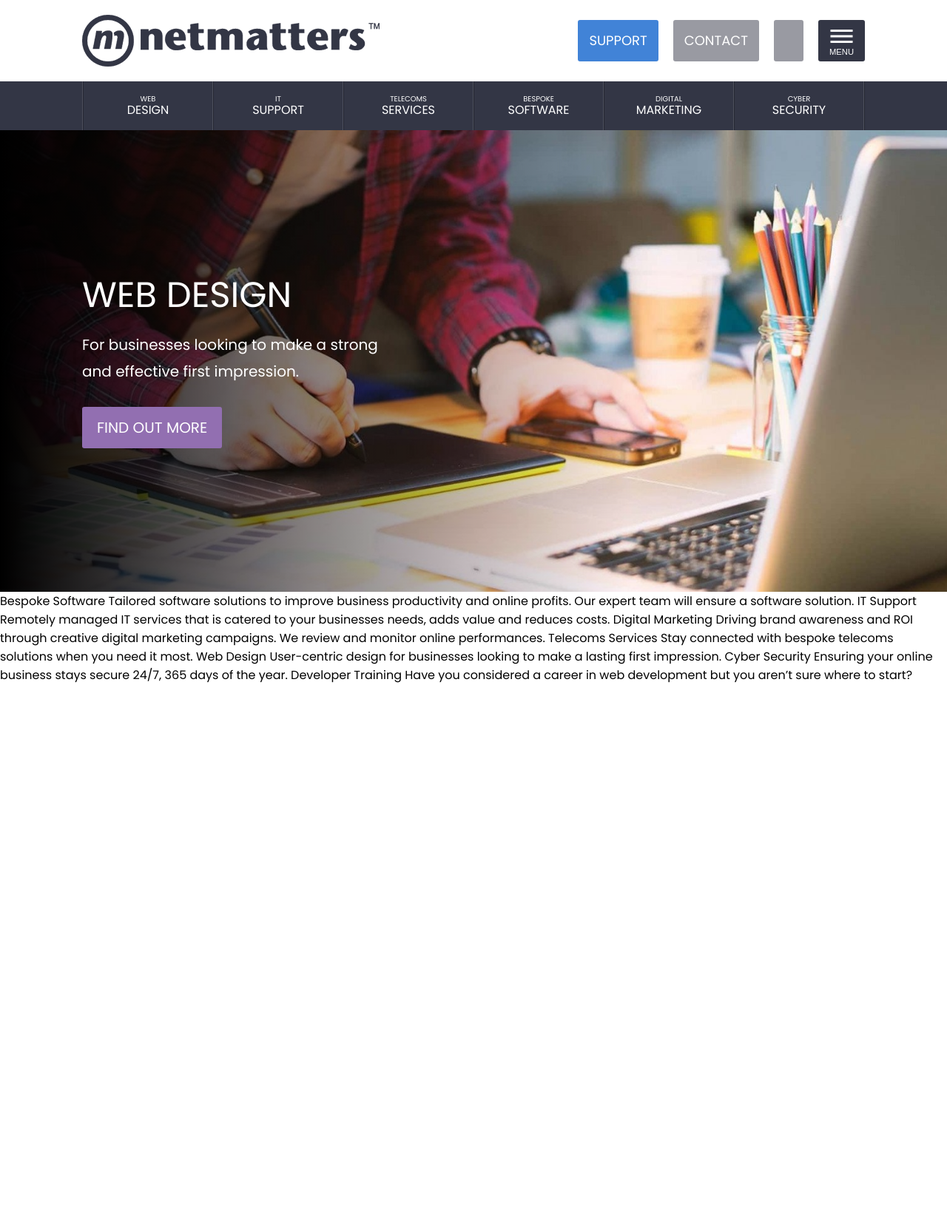
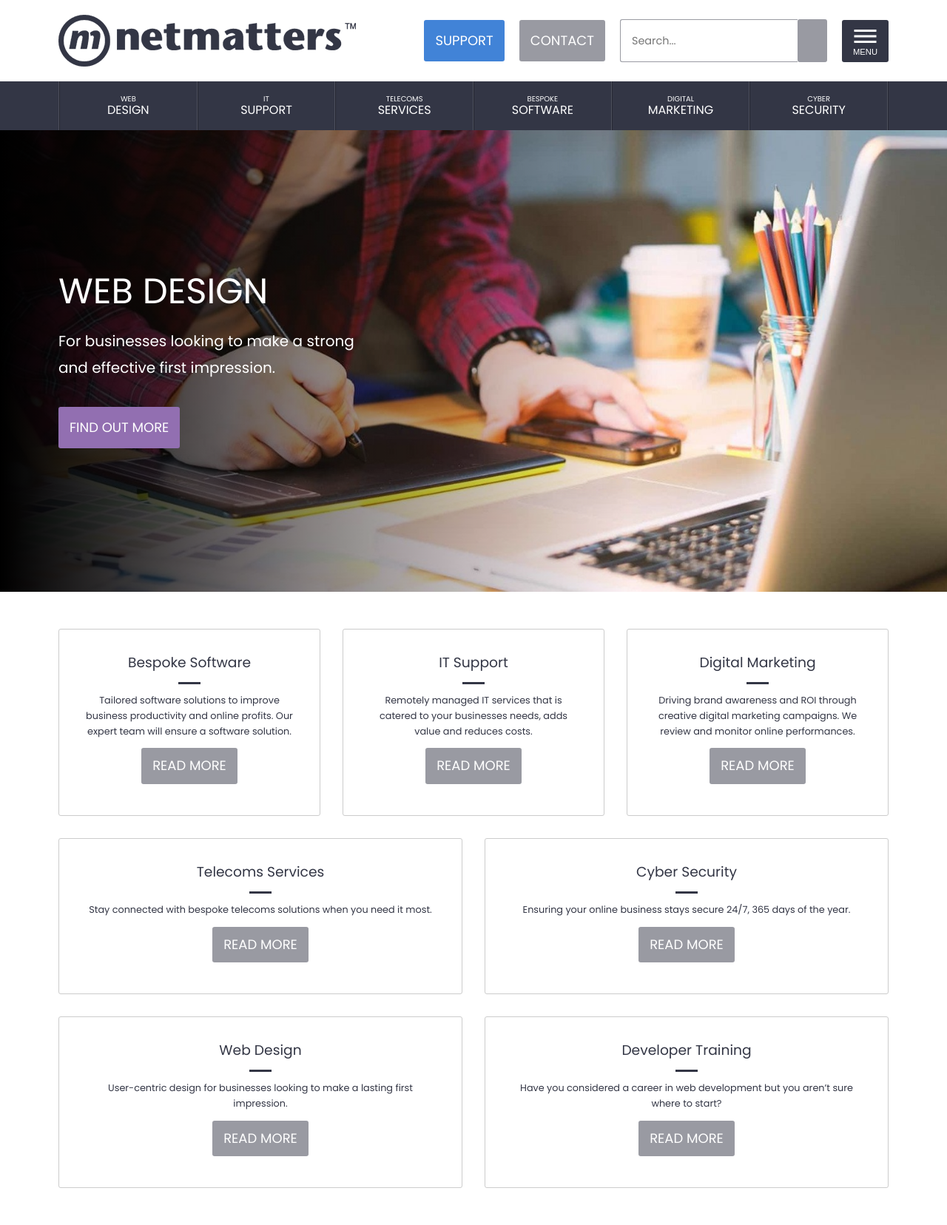
Before and after one commit to donscity/Netmatters-Site-Page, a PHP site: page / in a window 1280 px wide. Shown: the whole page at 74% size. Before the commit the page ends 923 px from the top, so only its background shows below. Run offline with PHP 8.4, Linux system fonts and the light colour scheme.

Commit message:
cards content and overall style

```diff
--- a/index.html
+++ b/index.html
@@ -5,13 +5,12 @@
     <title>Netmatters | Full Service Digital Agency | Norwich, Norfolk | Netmatters</title>
     <meta name="description" content="">
     <meta name="viewport" content="width=device-width, initial-scale=1, maximum-scale=1">
-    <link rel="shortcut icon" href="/images/favicon.ico">
+    <link rel="shortcut icon" href="images/favicon.ico">
     <link rel="preconnect" href="https://fonts.gstatic.com">
     <link href="https://fonts.googleapis.com/css2?family=Poppins:wght@400;600&display=swap" rel="stylesheet">
     <link href="file:///C:/Users/donme/Documents/Netmatters/Netmatters-Site-Page/fonts/awsome-fonts/css/all.css" rel="stylesheet">
     <link rel="stylesheet" href="css/stylesheet.css">
 </head>
-
 <!-- ------------------------------------------------------------------------------------------------------- -->
 <body>
     <div id=top>
@@ -41,7 +40,7 @@
             <div class="grey-span">
                 <ul class="nav-bar section hide xs sm">
                     <li class="web">
-                        <a href="https://www.netmatters.co.uk/web-design"><i class="fas fa-code"></i><small>Web</small> Design</a>
+                        <a class="color-hover" href="https://www.netmatters.co.uk/web-design"><i class="fas fa-code"></i><small>Web</small> Design</a>
                         <ul class="nav-items">
                             <li><a href="https://www.netmatters.co.uk/web-design/website-design">Stylish Websites</a></li>
                             <li><a href="https://www.netmatters.co.uk/web-design/ecommerce-development">eCommerce Stores</a></li>
@@ -52,7 +51,7 @@
                         </ul>
                     </li>
                     <li class="it">
-                        <a href="https://www.netmatters.co.uk/IT-Support"><i class="fas fa-desktop"></i><small>IT</small> Support</a>
+                        <a class="color-hover" href="https://www.netmatters.co.uk/IT-Support"><i class="fas fa-desktop"></i><small>IT</small> Support</a>
                         <ul class="nav-items">
                             <li><a href="https://www.netmatters.co.uk/it-support/managed-it-support">Managed IT</a></li>
                             <li><a href="https://www.netmatters.co.uk/it-support/business-it-support">Business IT</a></li>
@@ -63,7 +62,7 @@
                         </ul>
                     </li>
                     <li class="telecoms">
-                        <a href="https://www.netmatters.co.uk/Telecoms-Services"><i class="fas fa-phone-alt"></i><small>Telecoms</small> Services</a>
+                        <a class="color-hover" href="https://www.netmatters.co.uk/Telecoms-Services"><i class="fas fa-phone-alt"></i><small>Telecoms</small> Services</a>
                         <ul class="nav-items">
                             <li><a href="https://www.netmatters.co.uk/telecoms-services/gigabit-voucher-scheme">Gigabit Voucher</a></li>
                             <li><a href="https://www.netmatters.co.uk/telecoms-services/hosted-business-voip">Hosted VoIP</a></li>
@@ -74,7 +73,7 @@
                         </ul>
                     </li>
                     <li class="software">
-                        <a href="https://www.netmatters.co.uk/Bespoke-Software"><i class="fas fa-th"></i><small>Bespoke</small> Software</a>
+                        <a class="color-hover" href="https://www.netmatters.co.uk/Bespoke-Software"><i class="fas fa-th"></i><small>Bespoke</small> Software</a>
                         <ul class="nav-items">
                                 <li><a href="https://www.netmatters.co.uk/bespoke-software/workflow-solutions">Workflow Solutions</a></li>
                                 <li><a href="https://www.netmatters.co.uk/bespoke-software/business-automation">Automation</a></li>
@@ -85,7 +84,7 @@
                         </ul>
                     </li>
                     <li class="marketing">
-                        <a href="https://www.netmatters.co.uk/Digital-Marketing"><i class="fas fa-chart-bar"></i><small>Digital</small> Marketing</a>
+                        <a class="color-hover" href="https://www.netmatters.co.uk/Digital-Marketing"><i class="fas fa-chart-bar"></i><small>Digital</small> Marketing</a>
                         <ul class="nav-items">
                                 <li><a href="https://www.netmatters.co.uk/digital-marketing/seo-search-engine-optimisation">Search (SEO)</a></li>
                                 <li><a href="https://www.netmatters.co.uk/digital-marketing/ppc">Paid (PPC)</a></li>
@@ -96,7 +95,7 @@
                         </ul>
                     </li>
                     <li class="security">
-                        <a href="https://www.netmatters.co.uk/Cyber-Security"><i class="fas fa-shield-alt"></i><small>Cyber</small> Security</a>
+                        <a class="color-hover" href="https://www.netmatters.co.uk/Cyber-Security"><i class="fas fa-shield-alt"></i><small>Cyber</small> Security</a>
                         <ul class="nav-items">
                                 <li><a href="https://www.netmatters.co.uk/cyber-security/cyber-security-assessment">Assessment</a></li>
                                 <li><a href="https://www.netmatters.co.uk/cyber-security/cyber-security-management">Management</a></li>
@@ -123,33 +122,63 @@
         </div>
     </div>
 <!-- -------------------------------------------------------------------------------------------------------------------------- -->
+    <div class="section card-container">
+        <div class="card software">
+            <i class="fas fa-th"></i>
+            <h3>Bespoke Software</h3>
+            <p>Tailored software solutions to improve business productivity and online profits. Our expert team will ensure a software solution.</p>
+            <a class="btn">Read More</a>
+        </div>
 
+        <div class="card it">
+            <i class="fas fa-desktop"></i>
+            <h3>IT Support</h3>
+            <p>Remotely managed IT services that is catered to your businesses needs, adds value and reduces costs.  </p>
+            <a class="btn">Read More</a>
+        </div>
 
-Bespoke Software
-Tailored software solutions to improve business productivity and online profits. Our expert team will ensure a software solution.
+        <div class="card marketing">
+            <i class="fas fa-chart-bar"></i>
+            <h3>Digital Marketing</h3>
+            <p>Driving brand awareness and ROI through creative digital marketing campaigns. We review and monitor online performances.</p>
+            <a class="btn">Read More</a>
+        </div>
 
-IT Support
-Remotely managed IT services that is catered to your businesses needs, adds value and reduces costs.
+        <div class="card-container card-group">
+            <div class="card telecoms">
+                <i class="fas fa-phone-alt"></i>
+                <h3>Telecoms Services</h3>
+                <p>Stay connected with bespoke telecoms solutions when you need it most.  </p>
+                <a class="btn">Read More</a>
+            </div>
 
-Digital Marketing
-Driving brand awareness and ROI through creative digital marketing campaigns. We review and monitor online performances.
+            <div class="card web">
+                <i class="fas fa-code"></i>
+                <h3>Web Design</h3>
+                <p>User-centric design for businesses looking to make a lasting first impression.</p>
+                <a class="btn">Read More</a>
+            </div>
+        </div>
 
-Telecoms Services
-Stay connected with bespoke telecoms solutions when you need it most.
+        <div class="card-container card-group">
+            <div class="card security">
+                <i class="fas fa-shield-alt"></i>
+                <h3>Cyber Security</h3>
+                <p>Ensuring your online business stays secure 24/7, 365 days of the year. </p>
+                <a class="btn">Read More</a>
+            </div>
 
-Web Design
-User-centric design for businesses looking to make a lasting first impression.
+            <div class="card web">
+                <i class="fas fa-graduation-cap"></i>
+                <h3>Developer Training</h3>
+                <p>Have you considered a career in web development but you aren’t sure where to start?</p>
+                <a class="btn">Read More</a>
+            </div>
+        </div>
+    </div>
+<!-- ---------------------------------------------------------------------------------------------------------------- -->
 
-Cyber Security
-Ensuring your online business stays secure 24/7, 365 days of the year.
-
-Developer Training
-Have you considered a career in web development but you aren’t sure where to start?
-
-
-
-
-
+<!-- ---------------------------------------------------------------------------------------------------------------- -->
 
 </body>
 </html>
--- a/sass/stylesheet.scss
+++ b/sass/stylesheet.scss
@@ -3,12 +3,12 @@ $whitespace: #fff;
 
 $sm-1:767px;
 $sm: 768px;
-$md-1: 1075px;
-$md: 1076px;
-$lg-1: 1305px;
-$lg: 1306px;
-$xl-1: 1600px;
-$xl: 1601px;
+$md-1: 999px;
+$md: 1000px;
+$lg-1: 1239px;
+$lg: 1240px;
+$xl-1: 1519px;
+$xl: 1520px;
 
 $web: #926fb1;
 $it: #4183d7;
@@ -41,30 +41,22 @@ header {
     padding-right: 15px;
 
     @media (min-width: $sm) {
-        width: 95vw
+        width: 95vw;
     }
 
     @media (min-width: $md) {
-        width: 85vw;
+        width: 90vw;
     }
 
     @media (min-width: $xl) {
         width: calc(1200px + 10vw);
     }
 }
-// ----------------------------------------------------------------
-#top {
-    width: 100%;
-    height: 100vh;
-    display: flex;
-    min-height: 700px;
-    flex-direction: column;
-    justify-content: stretch;
-}
 
 .btn {
+    display: inline-block;
     text-transform: uppercase;
-    height: 56px;
+    height: auto;
     font-size: 1.125rem;
     line-height: 46px;
     padding: 5px 15px;
@@ -82,6 +74,16 @@ header {
 }
 
 h1 {font-weight: 400;}
+
+// ----------------------------------------------------------------
+#top {
+    width: 100%;
+    height: 100vh;
+    display: flex;
+    min-height: 700px;
+    flex-direction: column;
+    justify-content: stretch;
+}
 
 .heading {
     background-color: $whitespace;
@@ -142,6 +144,7 @@ h1 {font-weight: 400;}
         font-size: 0.7rem;
         line-height: 0;
         background-color: #333645;
+        height: 57px;
         .hamburger {
             display: block;
         }
@@ -256,10 +259,6 @@ h1 {font-weight: 400;}
         line-height: 2.25rem;
         margin: 0 0 35px 0;
     }
-    .btn {
-        padding: 14px 20px;
-        font-size: 1.25rem;
-    }
     &.web .btn{ background-color: $web;}
     &.it .btn{ background-color: $it;}
     &.telecoms .btn{ background-color: $telecoms;}
@@ -267,6 +266,66 @@ h1 {font-weight: 400;}
     &.marketing .btn{ background-color: $marketing;}
     &.security .btn{ background-color: $security;}
 }
+// ------------------------------------------------------------------------
+.card-container {
+    display: flex;
+    flex-wrap: wrap;
+    justify-content: space-between;
+    text-align: center;
+    color: #333645;
+    &.section {
+        padding: 35px 0;
+    }
+    .card {
+        flex: 2 80%;
+        border: 1px solid #ccc;
+        border-radius: 3px;
+        margin: 15px;
+        padding: 30px;
+        @media (min-width: $md) {
+            flex: 2 26%;
+        }
+        >* {
+            margin: 0 0 12px 0;
+        }
+    }
+    .card-group {
+        flex: 1 550px;
+        // flex-wrap: nowrap;
+        .card {flex-basis: 334px;}
+    }
+    i {
+        color: #fff;
+        font-size: 1.2rem;
+        width: 60px;
+        height: 60px;
+        background-color: #999aa2;
+        border-radius: 50%;
+        padding-top: 21px;
+    }
+    h3 {
+        font-weight: 400;
+        &::after {
+            content:"";
+            background-color: #333645;
+            width: 30px;
+            height: 3px;
+            margin: auto;
+            display: block;
+            margin-top: 12px;
+        }
+    }
+    p{
+        font-size: 0.8rem;
+        line-height: 1.3rem;
+    }
+    a {
+        line-height: 2.4rem;
+    }
+}
+
+
+
 
 // -------------------------------------------------------------------------
 // media queries
```
Also changed, not shown: css/stylesheet.css.
